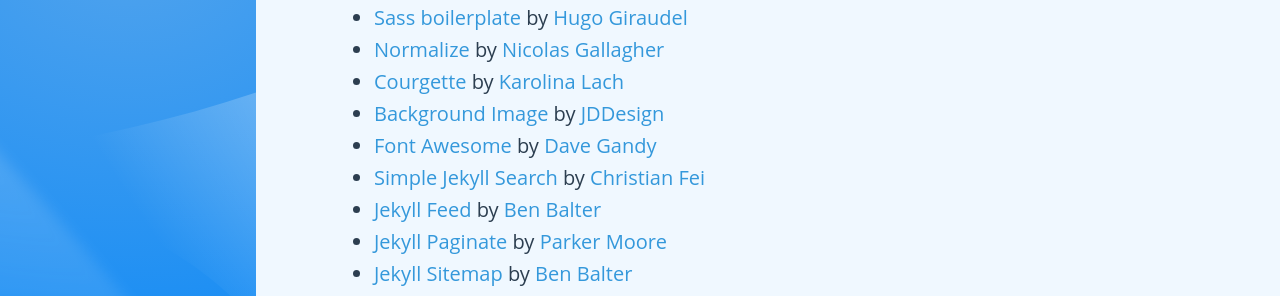
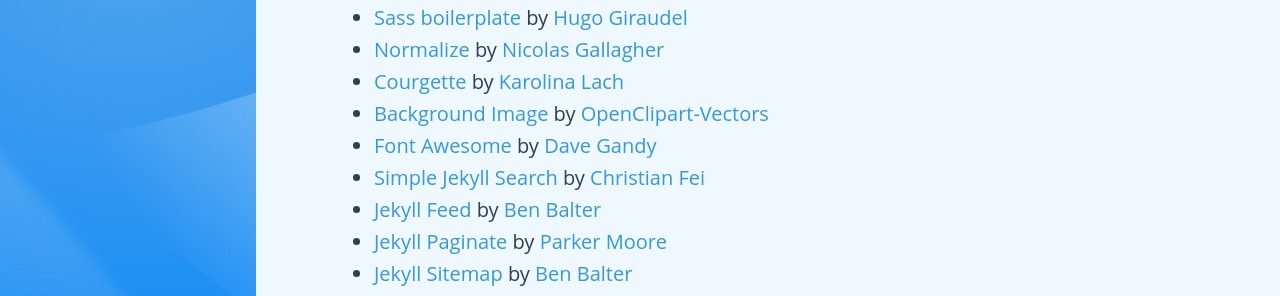
Before and after one commit to StartZeroGnu/jekyll-szflex-theme, a Jekyll site: the page built from blog/about.md, in a window 1280 px wide and 900 px high, scrolled down 1930 px. Shown: the part 502-798 px from the top of the window. Built offline with Jekyll 4.4.1, drawn with Linux system fonts in a browser that asks for light colours.

Commit message:
Update content

```diff
--- a/blog/about.md
+++ b/blog/about.md
@@ -4,7 +4,7 @@
 permalink: /blog/about/
 ---
 
-Jekyll 3.3 Theme for Blog · [**Live preview on gh-pages**](https://startzerognu.github.io/jekyll-szflex-theme/)
+Jekyll 3.3 Theme for Blog ·[**Live preview on gh-pages**](https://startzerognu.github.io/jekyll-szflex-theme/)
 
 ## Features
 
@@ -91,7 +91,7 @@
 * [Sass boilerplate][sass-boilerplate] by [Hugo Giraudel][hugogiraudel]
 * [Normalize][normalize] by [Nicolas Gallagher][necolas]
 * [Courgette][courgette] by [Karolina Lach][karolinalach]
-* [Background Image][image] by [JDDesign][jddesign]
+* [Background Image][image] by [OpenClipart-Vectors][openclipart-vectors]
 * [Font Awesome][font-awesome] by [Dave Gandy][dave-gandy]
 * [Simple Jekyll Search][search] by [Christian Fei][christian-fei]
 * [Jekyll Feed][feed] by [Ben Balter][ben-balter]
@@ -110,8 +110,8 @@
 [necolas]: https://github.com/necolas
 [courgette]: https://fonts.google.com/specimen/Courgette
 [karolinalach]: https://plus.google.com/+KarolinaLach
-[image]: https://pixabay.com/en/background-polygon-purple-violet-1409025/
-[jddesign]: https://pixabay.com/en/users/JDDesign-2595351/
+[image]: https://pixabay.com/en/background-blue-wallpaper-design-159244/
+[openclipart-vectors]: https://pixabay.com/en/users/OpenClipart-Vectors-30363/
 [issues]: https://github.com/StartZeroGnu/jekyll-szflex-theme/issues
 [mit]: https://opensource.org/licenses/MIT
 [search]: https://github.com/christian-fei/Simple-Jekyll-Search
```
Also changed, not shown: README.md.
